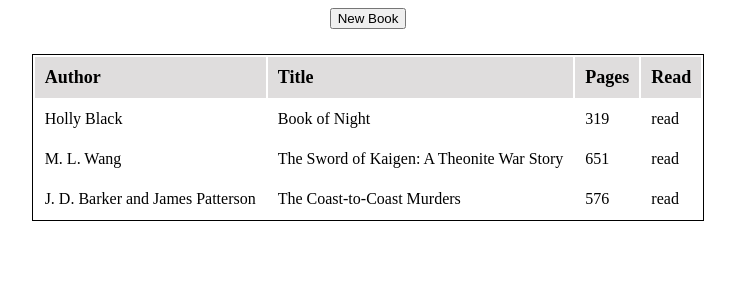
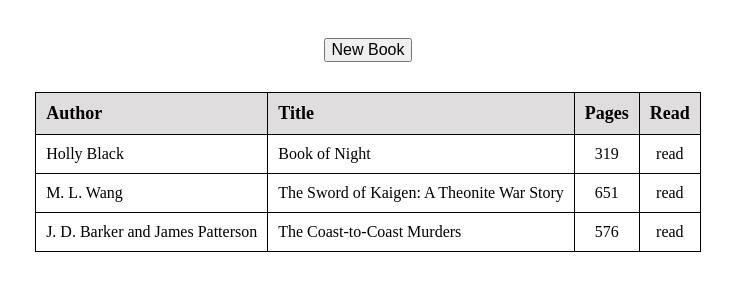
Before and after one commit to jiwonnie6/Library-Project, a plain HTML site: page index.html in a window 1280 px wide. Shown: the whole page, without its empty margins (272-1007 px from the left). Drawn offline with Linux system fonts and the light colour scheme.

Commit message:
adding new books

```diff
--- a/index.css
+++ b/index.css
@@ -3,11 +3,15 @@
   display: flex;
   justify-content: center;
   align-items: top;
-  margin-bottom: 25px;
+  padding: 30px;
+}
+
+#new-book {
+  /* width: 250px; */
+  font-size: 16px;
 }
 
 /* new book form */
-
 .dialog {
   border: 1.5px solid black;
   border-radius: 5px;
@@ -64,30 +68,41 @@
 .table-container {
   display: flex;
   justify-content: center;
+  align-items: center;
+}
+
+.table-div {
+  display: flex;
+  flex-direction: column;
+  max-width: 800px;
+  background-color: rgb(223, 221, 221);
 }
 
 .table {
-  display: flex;
-  flex-direction: column;
-  border: 1px solid black;
-  max-width: 800px;
-  /* margin: 0 auto; */
+  width: 100%;
+  border-collapse: collapse;
 }
 
 .table-headers {
   font-size: 18px;
   font-weight: bold;
-  border: 1px solid black;
-  background-color: rgb(223, 221, 221);
+  /* border: 1px solid black; */
 }
 
-.table th,
 .table td {
   padding: 10px;
+  border: 1px solid black;
 }
 
 .book-info {
-  border: 1px solid black;
-  /* gap: 60px; */
   flex-direction: row;
 }
+
+.book-info td {
+  background-color: white;
+}
+
+.pages-cell,
+.read-cell {
+  text-align: center;
+}
--- a/index.html
+++ b/index.html
@@ -14,8 +14,8 @@
     </div>
 
     <div class="table-container">
-      <div class="table">
-        <table>
+      <div class="table-div">
+        <table class="table">
           <thead class="table-headers">
             <td>Author</td>
             <td>Title</td>
@@ -30,7 +30,7 @@
       </div>
     </div>
 
-    <div class="new-book-form-container">
+    <form class="new-book-form-container" id="add-book-form">
       <dialog class="dialog">
         <div class="close-button-container">
           <button id="close-button">x</button>
@@ -58,7 +58,7 @@
           <button id="submit-button">Submit</button>
         </div>
       </dialog>
-    </div>
+    </form>
 
   </div>
 
--- a/main.js
+++ b/main.js
@@ -1,3 +1,11 @@
+const dialog = document.querySelector("dialog");
+const new_book_button = document.querySelector("#new-book");
+const close_button = document.querySelector("#close-button");
+const submit_button = document.querySelector("submit-button");
+
+const container = document.getElementById("book-table-container");
+const form = document.getElementById("add-book-form")
+
 const myLibrary = [
   new Book("Holly Black", "Book of Night", "319", "read"),
   new Book("M. L. Wang", "The Sword of Kaigen: A Theonite War Story", "651", "read"),
@@ -5,38 +13,46 @@ const myLibrary = [
 ];
 
 function Book(author, title, pages, read) {
-  // the constructor...
   this.author = author;
   this.title = title;
   this.pages = pages;
   this.read = read;
 }
 
-function addBookToLibrary() {
-  // do stuff here
-}
-
-
 function newBookForm() {
-  const dialog = document.querySelector("dialog");
-  const new_book_button = document.querySelector("#new-book");
-  const close_button = document.querySelector("#close-button");
-  const submit_button = document.querySelector("submit-button")
-
   new_book_button.addEventListener("click", () => {
     dialog.showModal();
   });
 
-  close_button.addEventListener("click", () => {
+  close_button.addEventListener("click", (e) => {
+    e.preventDefault();
     dialog.close();
+    form.reset();
   });
 
-  // submit_button.addEventListener
+  form.addEventListener("submit", (e) => {
+    e.preventDefault();
+
+    addBookToLibrary();
+  });
+}
+
+function addBookToLibrary() {
+  authorValue = document.getElementById("author").value;
+  titleValue = document.getElementById("title").value;
+  pagesValue = document.getElementById("pages").value;
+  readValue = document.getElementById("read").value;
+
+  myLibrary.push(new Book(authorValue, titleValue, pagesValue, readValue));
+
+  form.reset();
+  dialog.close();
+
+  publishLibrary(myLibrary);
 }
 
 function publishLibrary(books) {
-
-  const container = document.getElementById("book-table-container");
+  container.innerHTML = '';
 
   books.forEach(book => {
     const row = document.createElement("tr");
@@ -52,16 +68,21 @@ function publishLibrary(books) {
 
     const pagesCell = document.createElement("td");
     pagesCell.textContent = book.pages;
+    pagesCell.classList.add("pages-cell");
     row.appendChild(pagesCell);
 
     const readCell = document.createElement("td");
     readCell.textContent = book.read;
+    readCell.classList.add("read-cell");
     row.appendChild(readCell);
 
     container.appendChild(row);
   });
 }
 
-publishLibrary(myLibrary);
+function initialize() {
+  publishLibrary(myLibrary);
+  newBookForm();
+}
 
-newBookForm();
+initialize();
```
